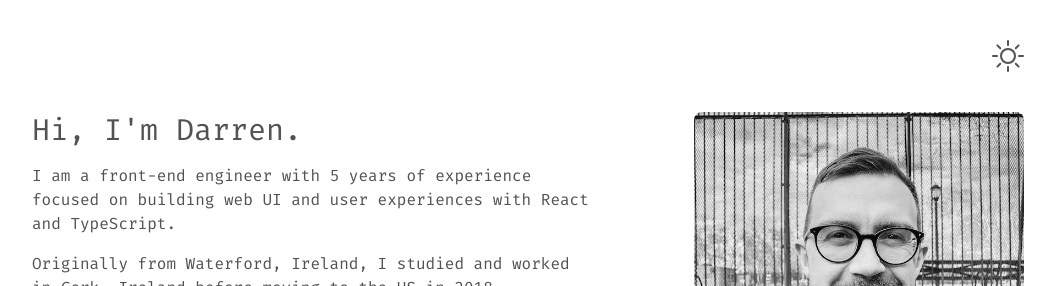
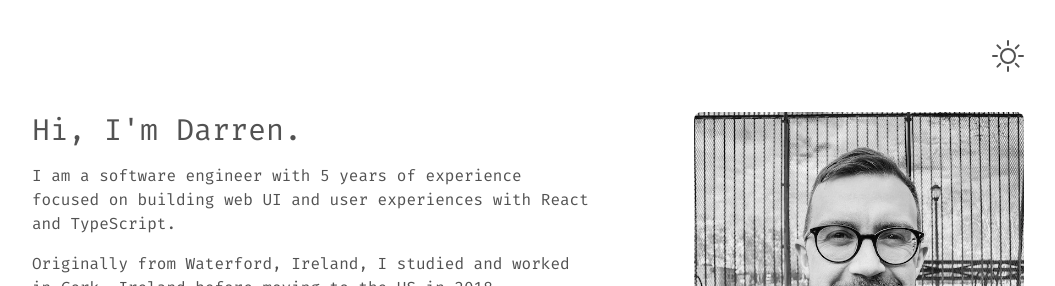
Before and after one commit to darrencarlin/personal-site-22, a Next.js app: page / in a window 1280 px wide. Shown: the top 286 px of the page, without its empty margins (112-1167 px from the left). Built offline with nearby package versions, Linux system fonts and the light colour scheme.

Commit message:
Updating blurb

```diff
--- a/src/components/blurb.tsx
+++ b/src/components/blurb.tsx
@@ -8,7 +8,7 @@ export const BlurbSection = () => {
       <div>
         <p className="text-2xl md:text-3xl">Hi, I&apos;m Darren.</p>
         <p className="mt-4">
-          I am a front-end engineer{" "}
+          I am a software engineer{" "}
           {yearsSince2017 > 0
             ? `with ${yearsSince2017} years of experience`
             : ""}{" "}
```
